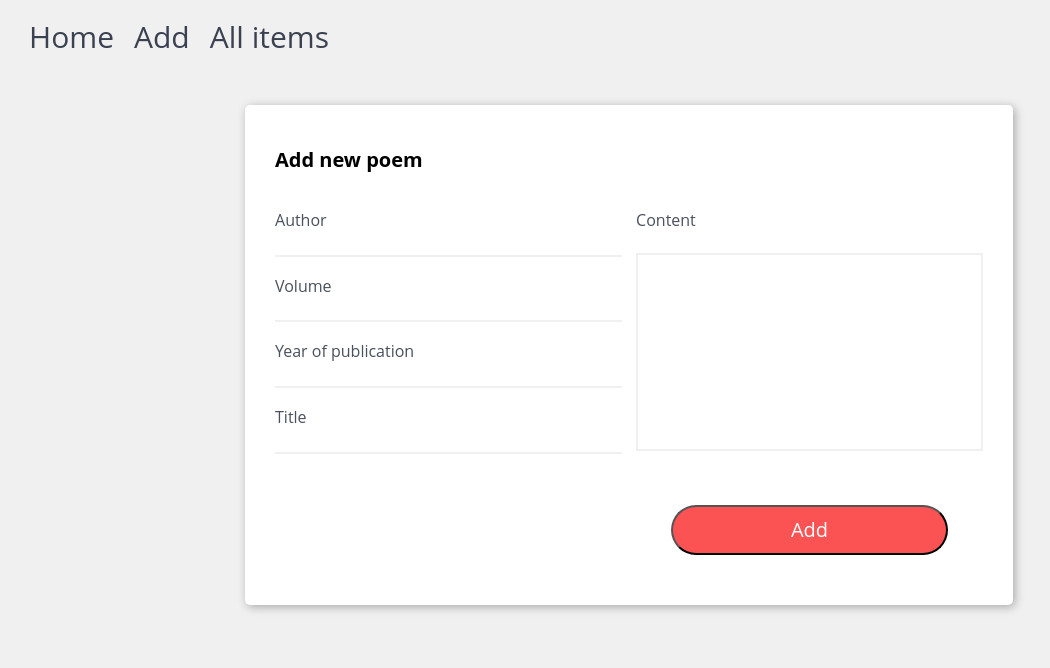
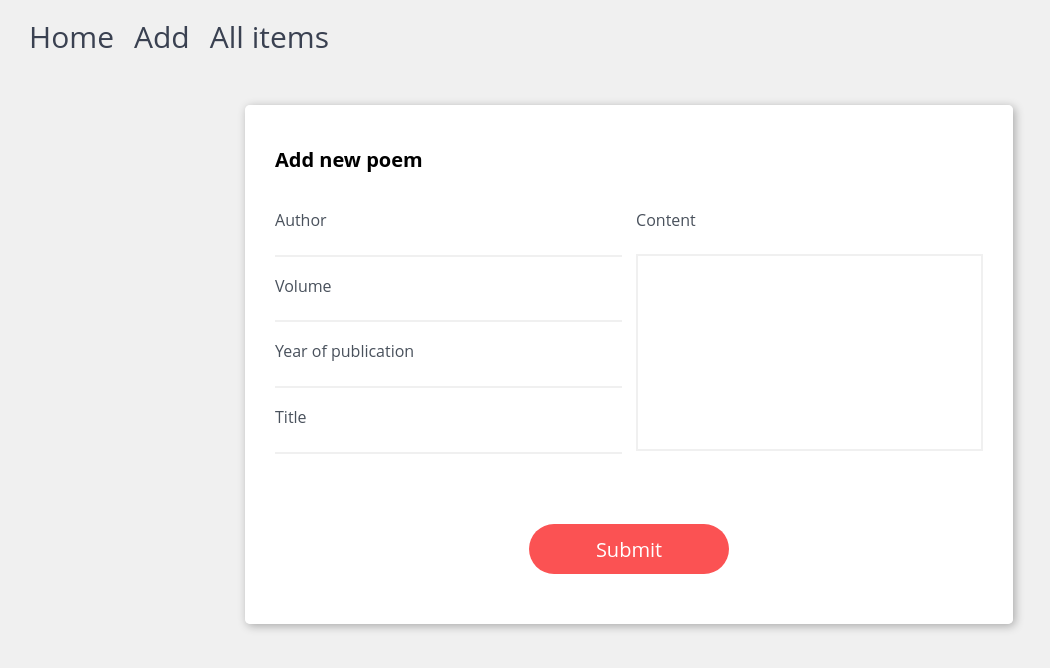
Before and after one commit to musial-adam/poem-collector, a Next.js app in the folder frontend/: page /add-poem in a window 1280 px wide. Shown: the top 668 px of the page, without its empty margins (11-1061 px from the left). Built offline with nearby package versions, Linux system fonts and the light colour scheme; a web font is replaced by a local one.

Commit message:
work on poem editing feature 1

```diff
--- a/frontend/components/form.js
+++ b/frontend/components/form.js
@@ -1,24 +1,27 @@
-import { useState } from 'react'
+import { useState, useEffect } from 'react'
+import PropTypes from 'prop-types'
 import styled from 'styled-components'
 import axios from 'axios'
 
 const FormWrapper = styled.div`
   width: 60vw;
-  margin: 5rem auto;
+  /* margin: 5rem auto; */
   font-family: ${({ theme }) => theme.font.family.openSans};
   padding: 3rem;
   background-color: white;
   border-radius: 0.5rem;
-  box-shadow: 2px 2px 10px 0px rgba(0, 0, 0, 0.3);
+  /* box-shadow: 2px 2px 10px 0px rgba(0, 0, 0, 0.3); */
+  text-align: left;
 
   button {
-    width: 80%;
+    width: 20rem;
     height: 5rem;
     display: block;
     margin: 5rem auto 2rem auto;
     color: white;
     font-size: 2rem;
     font-family: ${({ theme }) => theme.font.family.openSans};
+    border: none;
     border-radius: 10rem;
     /* background: ${({ theme }) => theme.gradients.JShine}; */
     background-color: ${({ theme }) => theme.colors.red};
@@ -71,6 +74,7 @@ const InputWrapper = styled.div`
   input[type='number']::-webkit-inner-spin-button,
   input[type='number']::-webkit-outer-spin-button {
     -webkit-appearance: none;
+    -moz-appearance: none;
     margin: 0;
 
     /* stylelint-enable */
@@ -102,11 +106,15 @@ const SideWrapper = styled.div`
 
 const TextareaWrapper = styled.div`
   textarea {
-    margin-top: 2.4rem;
+    box-sizing: border-box;
+    margin-top: 2.5rem;
     white-space: pre;
     resize: none;
     width: 100%;
-    min-height: 19.8rem;
+    min-height: 19.7rem;
+    /* min-height: 20rem; */
+
+    height: auto;
     border: 2px solid ${({ theme }) => theme.colors.lightgrey};
   }
   *:focus {
@@ -115,7 +123,7 @@ const TextareaWrapper = styled.div`
   }
 `
 
-const Form = () => {
+const Form = ({ mode, poemData }) => {
   const [author, setAuthor] = useState('')
   const [volume, setVolume] = useState('')
   const [year, setYear] = useState('')
@@ -138,22 +146,45 @@ const Form = () => {
     setContent(e.target.value)
   }
 
+  const handleClearForm = () => {
+    setAuthor('')
+    setVolume('')
+    setYear('')
+    setTitle('')
+    setContent('')
+  }
+
+  useEffect(() => {
+    if (mode === 'edit' && poemData) {
+      setAuthor(poemData.author)
+      setVolume(poemData.volume)
+      setYear(poemData.year)
+      setTitle(poemData.title)
+      setContent(poemData.content)
+    }
+  }, [mode, poemData])
+
   const handleSubmit = async e => {
+    e.preventDefault()
     const url = 'http://localhost:3001/api/poems/add'
-    // const res = await axios.post(url, {
-    await axios.post(url, {
+    const res = await axios.post(url, {
+      // await axios.post(url, {
       author,
       volume,
       year,
       title,
       content,
     })
-    e.preventDefault()
+
+    if (res.status === 201) {
+      handleClearForm()
+    }
+    // e.preventDefault()
   }
 
   return (
     <FormWrapper>
-      <h1>Add new poem</h1>
+      <h1>{mode === 'create' ? 'Add new poem' : 'Edit poem'}</h1>
       <form onSubmit={handleSubmit}>
         <FlexWrapper>
           <SideWrapper>
@@ -224,13 +255,26 @@ const Form = () => {
                 />
               </label>
             </TextareaWrapper>
-
-            <button type="submit">Add</button>
           </SideWrapper>
         </FlexWrapper>
+        {/* <button type="button" onClick={handleClearForm}>
+          Cancel
+        </button> */}
+        <button type="submit">Submit</button>
       </form>
     </FormWrapper>
   )
 }
 
 export default Form
+
+Form.propTypes = {
+  mode: PropTypes.oneOf(['create', 'edit']).isRequired,
+  poemData: PropTypes.shape({
+    author: PropTypes.string.isRequired,
+    volume: PropTypes.string.isRequired,
+    year: PropTypes.number.isRequired,
+    title: PropTypes.string.isRequired,
+    content: PropTypes.string.isRequired,
+  }).isRequired,
+}
--- a/frontend/pages/add-poem.js
+++ b/frontend/pages/add-poem.js
@@ -1,12 +1,21 @@
-// import styled from 'styled-components'
+import styled from 'styled-components'
 
 import Layout from '../components/layout'
 import Form from '../components/form'
 
+const Wrapper = styled.div`
+  width: 60vw;
+  margin: 5rem auto;
+  border-radius: 0.5rem;
+  box-shadow: 2px 2px 10px 0px rgba(0, 0, 0, 0.3);
+`
+
 const AddPoem = () => {
   return (
     <Layout>
-      <Form />
+      <Wrapper>
+        <Form mode="create" />
+      </Wrapper>
     </Layout>
   )
 }
--- a/frontend/pages/poems.js
+++ b/frontend/pages/poems.js
@@ -20,10 +20,10 @@ const Poems = () => {
 
   useEffect(() => {
     const fetchData = async () => {
-      const { data } = await axios.get('http://localhost:3001/api/poems')
+      const res = await axios.get('http://localhost:3001/api/poems')
+      const { data } = res
       setPoems(data)
       setLoading(false)
-      // console.log('USE EFFECT')
     }
     fetchData()
   }, [])
--- a/frontend/utils/global-styles.js
+++ b/frontend/utils/global-styles.js
@@ -25,6 +25,7 @@ const GlobalStyle = createGlobalStyle`
 
   *, *::before, *::after {
     box-sizing: border-box;
+    /* text-transform: uppercase; */
     /* -webkit-font-smoothing: antialiased;
     -moz-osx-font-smoothing: grayscale; */
   }
```
Also changed, not shown: frontend/components/backdrop.js (+6 -3 lines), frontend/components/modal.js (+26 -8 lines), frontend/components/poem.js (+5 -2 lines).
